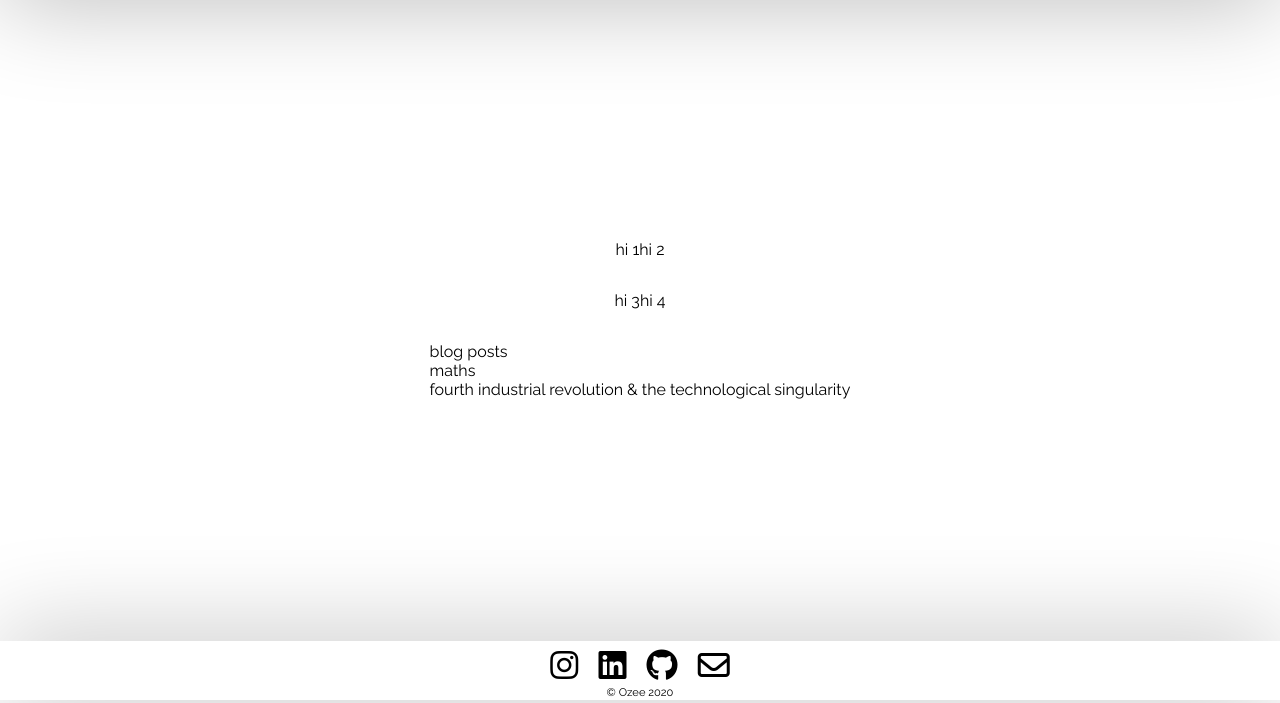
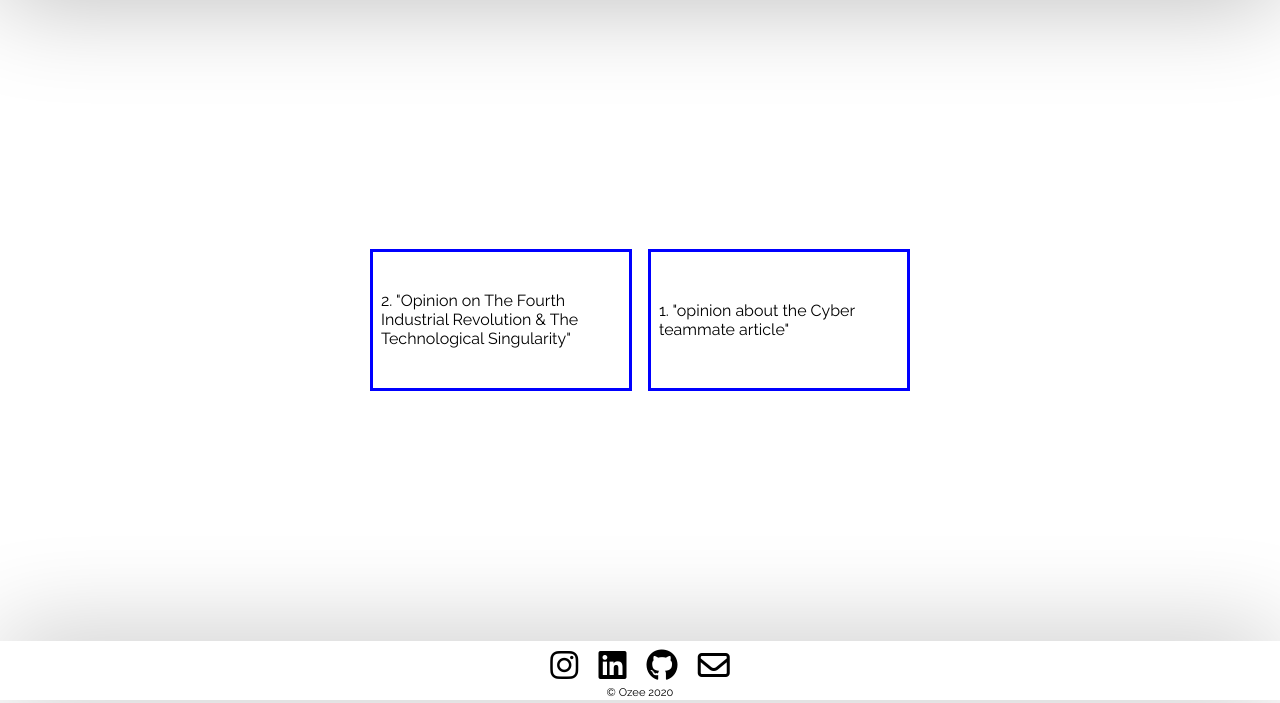
Before and after one commit to claireozee/site, a Flask app: page /thoughts in a window 1280 px wide. Shown: the part 97-800 px from the top of the page. Run offline with Flask 2, Linux system fonts and the light colour scheme; some libraries are stand-ins or nearby versions.

Commit message:
hiding bottom row of 'thoughts'

```diff
--- a/static/css/site.css
+++ b/static/css/site.css
@@ -213,19 +213,24 @@ img {
     color: blue;
 }
 
-#projects-content h6 {
-    margin-top: 0;
-}
-
 #projects-content h2:hover {
     color: orange;
     cursor: pointer;
 }
 
+#projects-content h6 {
+    margin-top: 0;
+}
+
 .projects-name {
     padding-right: 20px;
     flex-basis: 25%;
-    border-right: blue solid 1px;
+    border-right: blue solid 3px;
+    color: rgb(182, 182, 182);
+}
+
+.projects-name p {
+    color: rgb(182, 182, 182);
 }
 
 .projects-info {
@@ -258,10 +263,25 @@ img {
 
 /*thoughts*/
 #thoughts-content {
-    flex-direction: column;
+    flex-direction: column-reverse;
 }
 
 .thoughtsrow {
     display: flex;
-    flex-direction: row;
+    flex-direction: row-reverse;
 }
+
+.col {
+    padding: 1vh;
+    margin: 1vh;
+    border: blue 3px solid;
+    height: 15vh;
+    width: 30vh;
+    display: flex;
+    align-items: center;
+    justify-content: center;
+}
+
+.col:hover {
+
+}
--- a/templates/thoughts.html
+++ b/templates/thoughts.html
@@ -18,27 +18,22 @@
         </div>
     </div>
     <div class="content" id="thoughts-content">
-        <div class="thoughtsrow 1">
+        <div class="thoughtsrow 1"> <!--bottom row-->
             <div class="col 1">
-                <p>hi 1</p>
+                <p>1. "opinion about the Cyber teammate article"</p>
             </div>
             <div class="col 2">
-                <p>hi 2</p>
+                <p>2. "Opinion on The Fourth Industrial Revolution & The Technological Singularity"</p>
             </div>
         </div>
-        <div class="thoughtsrow 2">
+        <div class="thoughtsrow 2" style="display:none;"> <!--top row-->
             <div class="col 1">
-                <p>hi 3</p>
+                <p>3. Maths</p>
             </div>
             <div class="col 2">
-                <p>hi 4</p>
+                <p>4. (posts)</p>
             </div>
         </div>
-    <p>blog posts<br/>
-        maths<br/>
-        fourth industrial revolution & the technological singularity
-    </p>
-
     </div>
     <div class="footer">
         <div class="footercontent">
```
